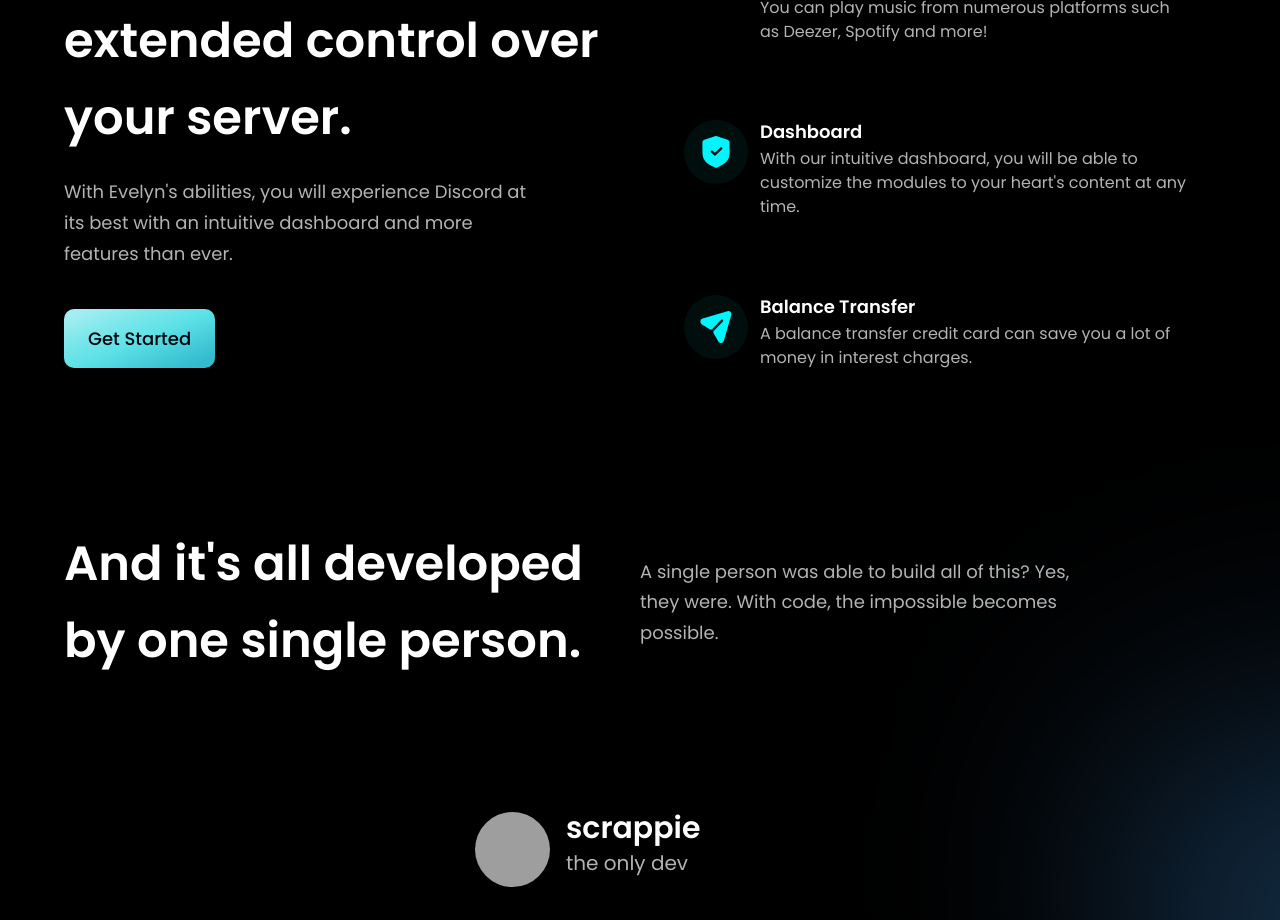
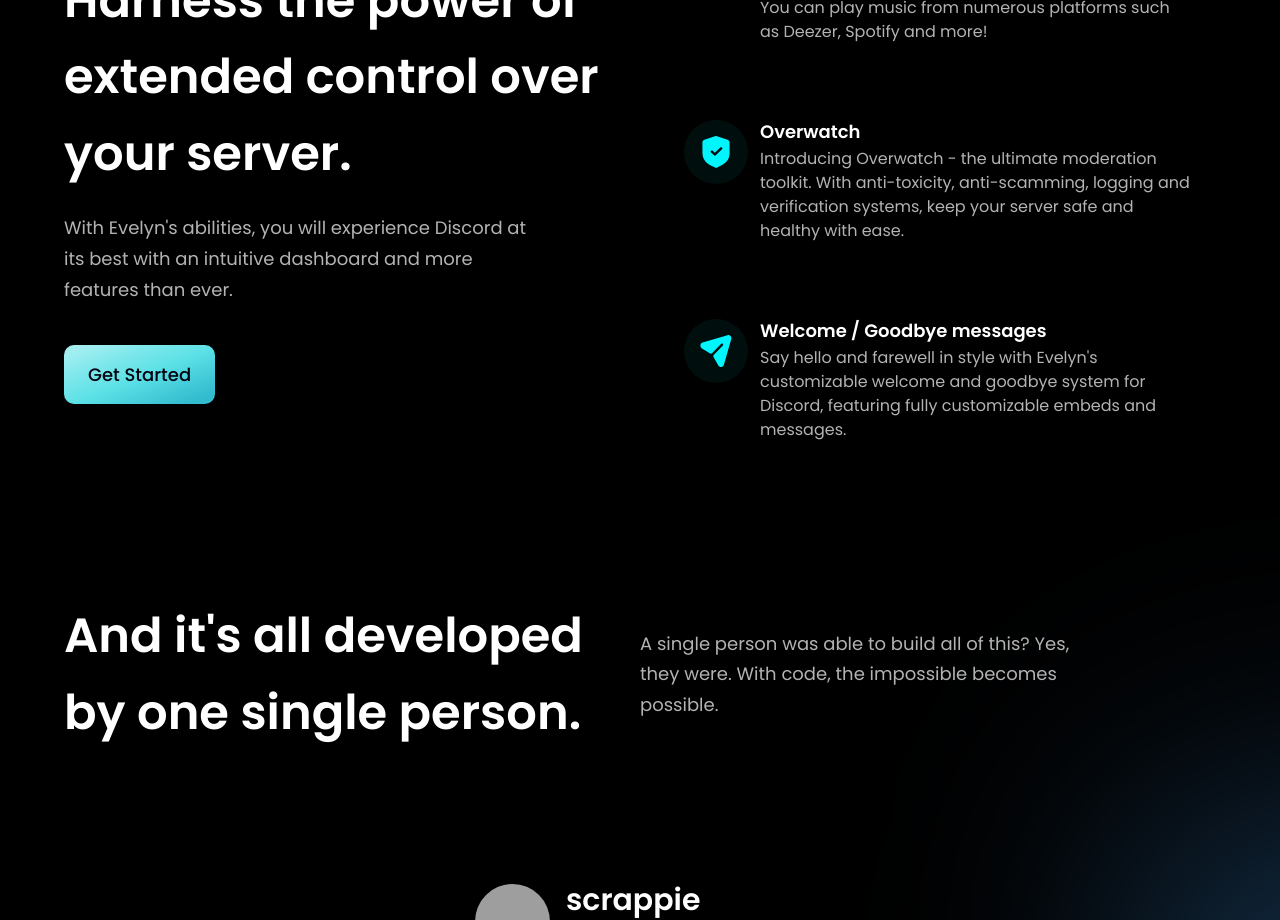
Before and after one commit to shadowrunners/unleashed-web, a React (Vite) app: page / in a window 1280 px wide. Shown: the part 1220-2140 px from the top of the page. Built offline with nearby package versions, Linux system fonts and the light colour scheme; grey boxes are pictures that could not be loaded.

Commit message:
fix: changed clients id to developers

```diff
--- a/src/constants/index.js
+++ b/src/constants/index.js
@@ -1,7 +1,5 @@
 import { music, send, shield } from "../assets";
 import axios from 'axios';
-
-
 
 export const navLinks = [
   {
@@ -13,7 +11,7 @@ export const navLinks = [
     title: "Features",
   },
   {
-    id: "clients",
+    id: "developers",
     title: "Developers",
   },
 ];
@@ -29,34 +27,16 @@ export const features = [
   {
     id: "feature-2",
     icon: shield,
-    title: "Dashboard",
+    title: "Overwatch",
     content:
-      "With our intuitive dashboard, you will be able to customize the modules to your heart's content at any time.",
+      "Introducing Overwatch - the ultimate moderation toolkit. With anti-toxicity, anti-scamming, logging and verification systems, keep your server safe and healthy with ease.",
   },
   {
     id: "feature-3",
     icon: send,
-    title: "Balance Transfer",
+    title: "Welcome / Goodbye messages",
     content:
-      "A balance transfer credit card can save you a lot of money in interest charges.",
-  },
-];
-
-export const stats = [
-  {
-    id: "stats-1",
-    title: "Active Users",
-    value: "N/A",
-  },
-  {
-    id: "stats-2",
-    title: "Trusted Servers",
-    value: "N/A",
-  },
-  {
-    id: "stats-3",
-    title: "Replace this before shipping",
-    value: "$69M+",
+      "Say hello and farewell in style with Evelyn's customizable welcome and goodbye system for Discord, featuring fully customizable embeds and messages.",
   },
 ];
 
```
